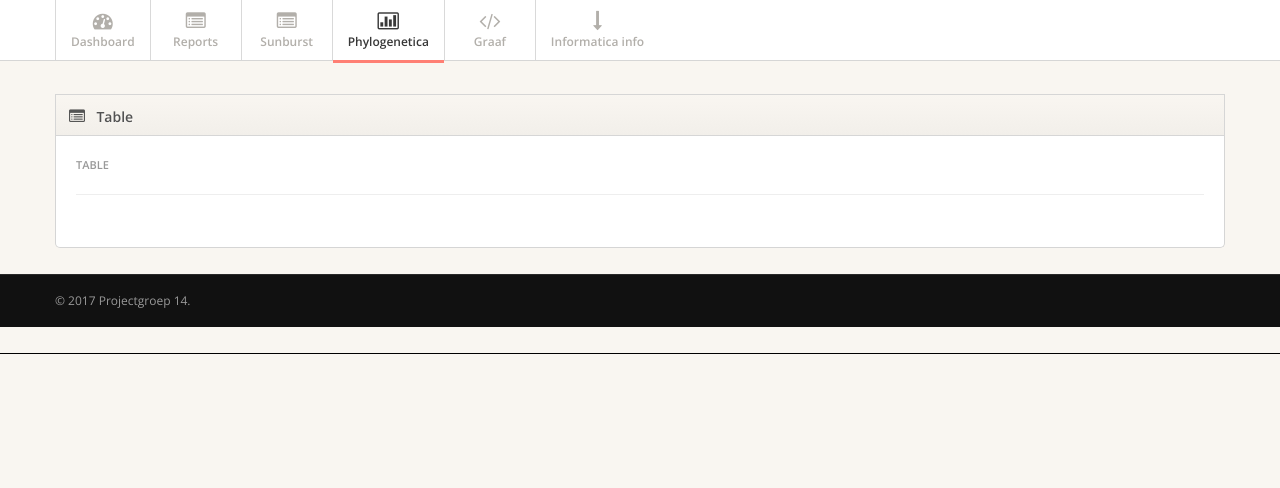
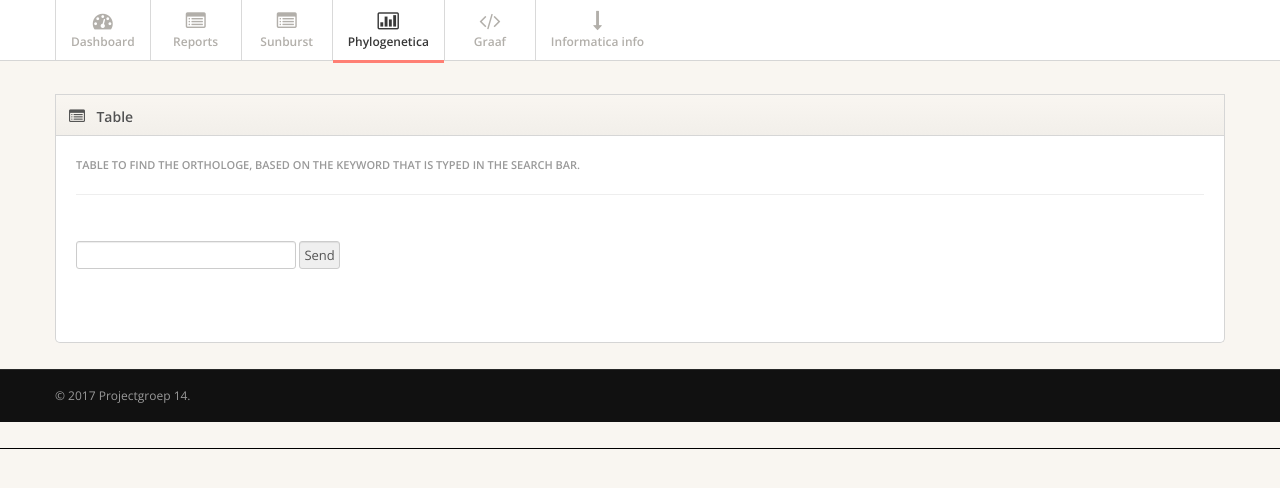
Before and after one commit to xirect/textgraver, a Flask app: page /charts in a window 1280 px wide. Shown: the part 94-582 px from the top of the page. Run offline with Flask 2, Linux system fonts and the light colour scheme; some libraries are stand-ins or nearby versions.

Commit message:
Search added
Search area added in the charts.html file.

```diff
--- a/TextGraver/app/templates/charts.html
+++ b/TextGraver/app/templates/charts.html
@@ -1,5 +1,5 @@
 {% extends "layout_user.html" %}
-{% block title %}Sunburst{% endblock %}
+{% block title %}Table{% endblock %}
 {% block content %}
 <div class="widget widget-nopad">
 	<div class="widget-header"> <i class="icon-list-alt"></i>
@@ -9,10 +9,16 @@
 	<div class="widget-content">
 		<div class="widget big-stats-container">
 			<div class="widget-content"> <!-- width="500" height="400" -->
-				<h6 class="bigstats"> Table </h6>
+				<h6 class="bigstats"> Table to find the orthologe, based on the keyword that is typed in the search bar. </h6>
 				<div id="big_stats" class="cf">
 			</div>
 			<!-- /widget-content -->
+      <div STYLE="padding: 20px;">
+      <form action="/charts" method="POST">
+        <input type="search" name="name">
+        <input type="submit" name="send" value="Send">
+      </div>
+    </form>
 		</div>
 	</div>
 </div>
```
